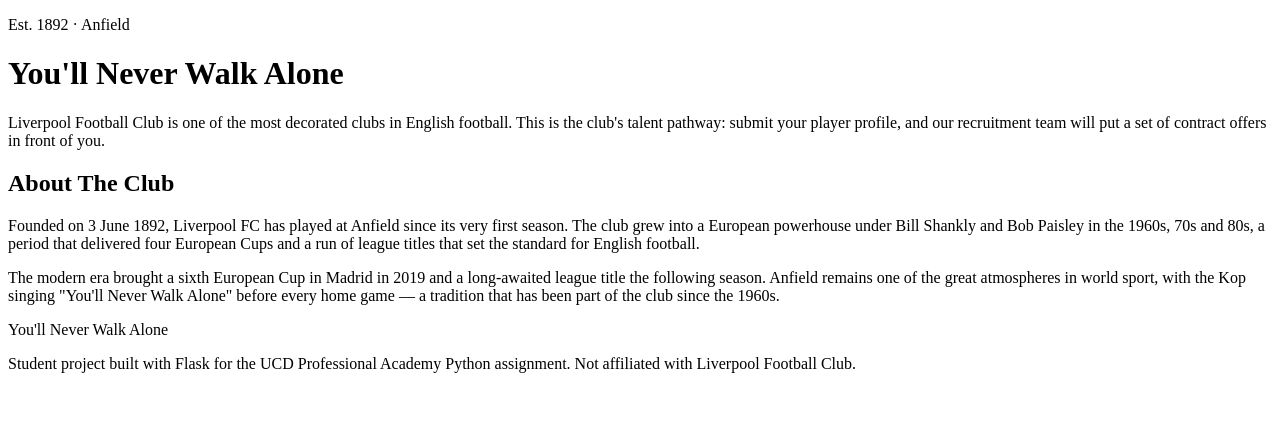
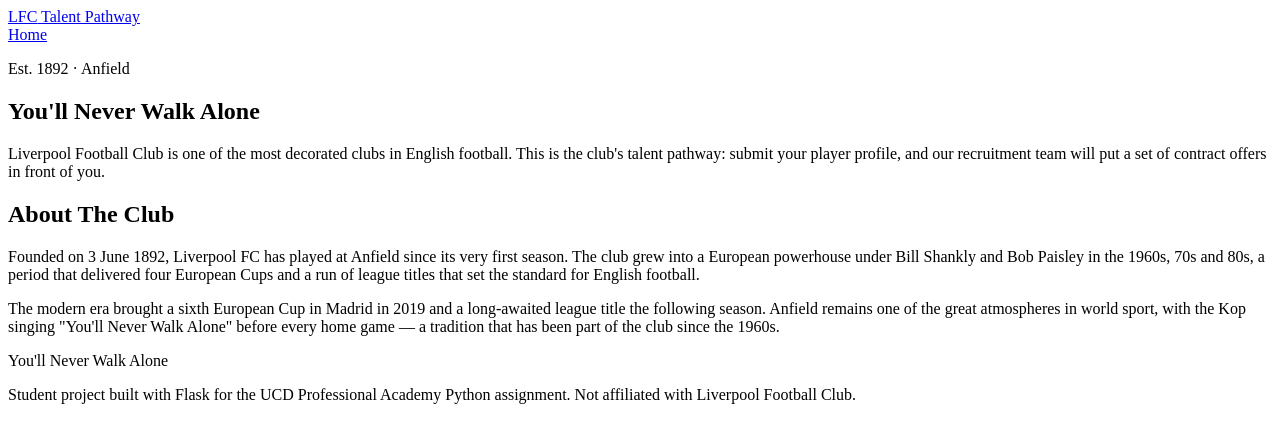
Before and after one commit to iisphilipsii/module2-python-assessment, a Flask app: page / in a window 1280 px wide. Shown: the top 443 px of the page. Run offline with Flask 3, Linux system fonts and the light colour scheme.

Commit message:
extend base template from homepage

```diff
--- a/templates/index.html
+++ b/templates/index.html
@@ -1,50 +1,31 @@
-<!DOCTYPE html>
-<html lang="en">
-<head>
-    <meta charset="UTF-8">
-    <meta name="viewport" content="width=device-width, initial-scale=1.0">
-    <title>Liverpool FC Talent Pathway | Home</title>
-</head>
-<body>
-    <header>
-        <p>Est. 1892 &middot; Anfield</p>
+{% extends "base.html" %}
+
+{% block title %}Liverpool FC Talent Pathway | Home{% endblock %}
+
+{% block content %}
+<section class="hero">
+    <p class="eyebrow">Est. 1892 &middot; Anfield</p>
     <h1>You'll Never Walk Alone</h1>
-    </header>
-
-    <main>
-        <section>
-            <p>
-                Liverpool Football Club is one of the most decorated clubs in English
-                football. This is the club's talent pathway: submit your player profile,
-                and our recruitment team will put a set of contract offers in front of you.
+    <p class="hero-lead">
+        Liverpool Football Club is one of the most decorated clubs in English football.
+        This is the club's talent pathway: submit your player profile, and our recruitment
+        team will put a set of contract offers in front of you.
     </p>
 </section>
 
-        <section id="about">
+<section id="about" class="panel">
     <h2>About The Club</h2>
     <p>
-                Founded on 3 June 1892, Liverpool FC has played at Anfield since its very
-                first season. The club grew into a European powerhouse under Bill Shankly
-                and Bob Paisley in the 1960s, 70s and 80s, a period that delivered four
-                European Cups and a run of league titles that set the standard for English
-                football.
+        Founded on 3 June 1892, Liverpool FC has played at Anfield since its very first
+        season. The club grew into a European powerhouse under Bill Shankly and Bob Paisley
+        in the 1960s, 70s and 80s, a period that delivered four European Cups and a run of
+        league titles that set the standard for English football.
     </p>
     <p>
-                The modern era brought a sixth European Cup in Madrid in 2019 and a
-                long-awaited league title the following season. Anfield remains one of the
-                great atmospheres in world sport, with the Kop singing "You'll Never Walk
-                Alone" before every home game &mdash; a tradition that has been part of the
-                club since the 1960s.
+        The modern era brought a sixth European Cup in Madrid in 2019 and a long-awaited
+        league title the following season. Anfield remains one of the great atmospheres in
+        world sport, with the Kop singing "You'll Never Walk Alone" before every home game
+        &mdash; a tradition that has been part of the club since the 1960s.
     </p>
 </section>
-    </main>
-
-    <footer>
-        <p>You'll Never Walk Alone</p>
-        <p>
-            Student project built with Flask for the UCD Professional Academy Python
-            assignment. Not affiliated with Liverpool Football Club.
-        </p>
-    </footer>
-</body>
-</html>
+{% endblock %}
```
Lines whose indentation alone changed are shown as unchanged.
